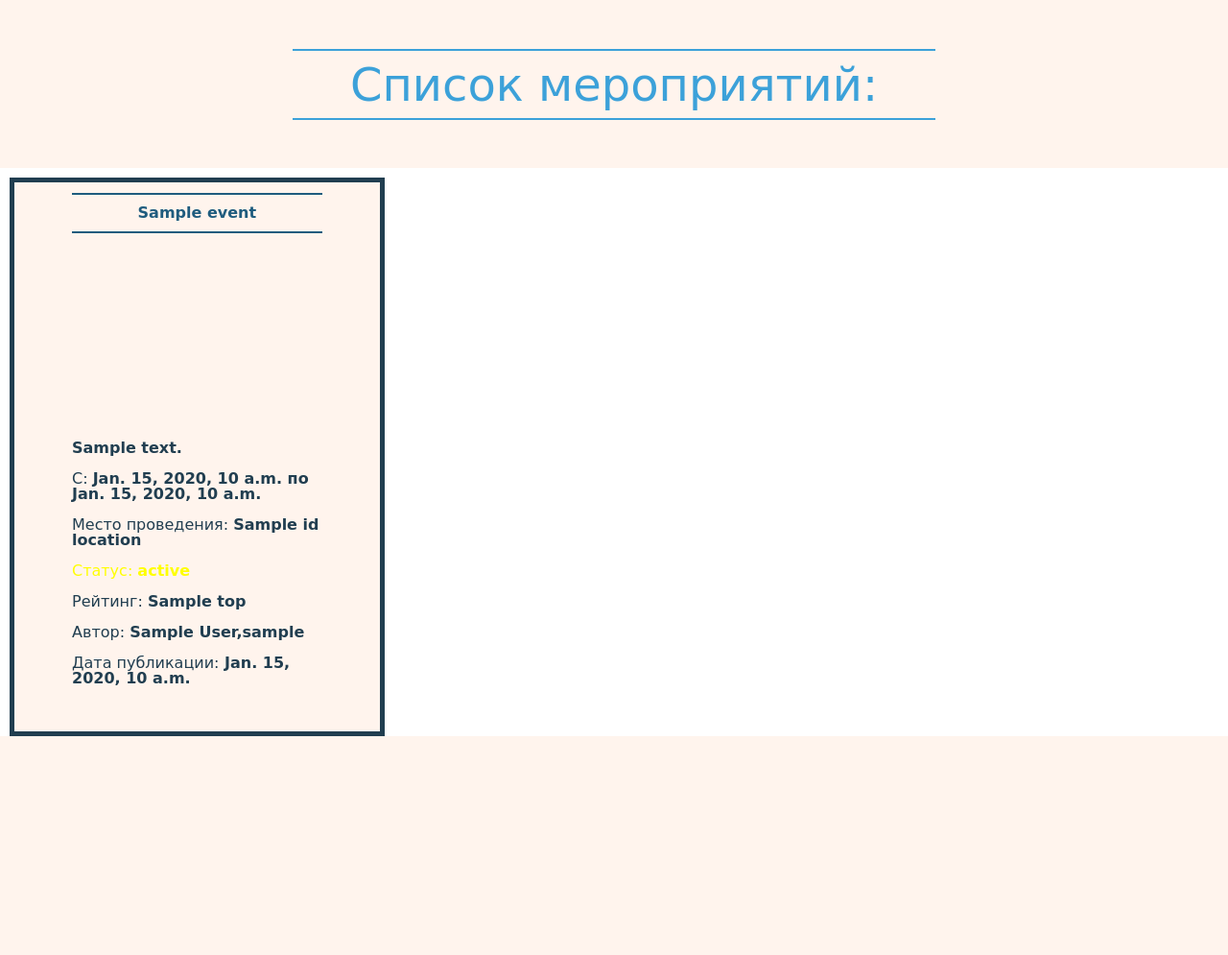
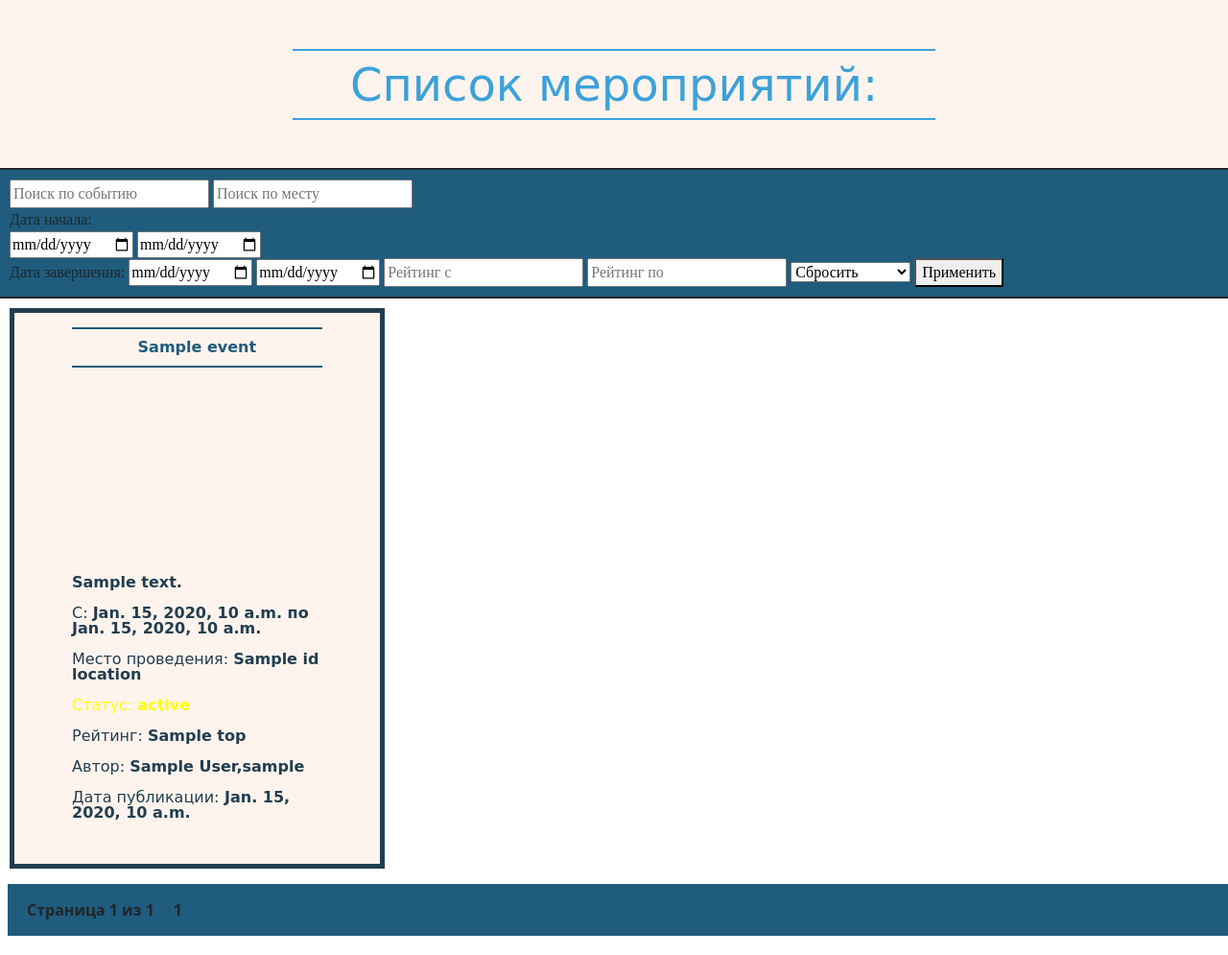
Before and after one commit to Skyrllex/city_event, a Django app: template apps/events/templates/events/list.html in a window 1280 px wide. Shown: the part 173-1168 px from the top of the page at 96% size. Before the commit the page ends 940 px from the top, so only its background shows below. Run offline with Django 5.2, Linux system fonts and the light colour scheme; the template is opened without the code that fills it: most values are stand-ins (such as "Sample title", 1, 10 or a date in 2020).

Commit message:
update User Interface add sort, search, filters

```diff
--- a/apps/events/models.py
+++ b/apps/events/models.py
@@ -109,8 +109,9 @@ class EventImage(models.Model):
 
 
    def save(self, *args, **kwargs):
-       super().save(*args, **kwargs)
-       if self.b_preview:
+    super().save(*args, **kwargs)
+
+    if self.b_preview:
         EventImage.objects.filter(
             event=self.event,
             b_preview = True
--- a/apps/events/templates/events/list.html
+++ b/apps/events/templates/events/list.html
@@ -2,21 +2,52 @@
 <html>
     <link href="https://cdn.jsdelivr.net/npm/bootstrap@5.1.3/dist/css/bootstrap.min.css" rel="stylesheet">
     <style>
+
+        .onebar {  display: inline-block;border-top: 2px solid; border-bottom: 2px solid; cursive; font-family: 'Righteous'; padding:10px; background: #1f5c7e; heigh: 300px; width: 100%;}
         .one h1 {  font-family: 'Righteous', cursive; position: relative;color: #3CA1D9;  display: inline-block;border-top: 2px solid; border-bottom: 2px solid; font-size: 3em; padding: 11px 60px; margin: 0;  line-height: 1;}
         .one h2 {  font-family: 'Righteous', cursive; position: relative;color: #3CA1D9;  display: inline-block;border-top: 2px solid; border-bottom: 2px solid; font-size: 3em; padding: 11px 60px; margin: 0;  line-height: 1;}
         .one3 h3 {  font-family: 'Righteous', cursive; text-align: center;color: #1f5c7e; border-top: 2px solid; border-bottom: 2px solid; font-size: 1em; padding: 11px 60px; margin: 0;  line-height: 1;}
         .one { background: #FFF4ED; padding: 50px 20px; text-align: center;}
-        .one3 { background: #FFF4ED;  font-family: 'Righteous', cursive; trandiron:transform 0.3s; height:100%; position: relative;color: #213e50; border: 5px solid; font-size: 1em; padding: 11px 60px; margin: 10px;  line-height: 1;}
+        .one3 { background: #FFF4ED;  font-family: 'Righteous', cursive; trandiron:transform 0.3s; height:99%; position: relative;color: #213e50; border: 5px solid; font-size: 1em; padding: 15px 60px; margin: 10px;  line-height: 1;}
         .one { background: #FFF4ED; padding: 50px 20px; text-align: center;}
         .one4 { background: #FFF4ED; padding: 10px 10px; text-align: center;  text-align: center; verticale-align: middle; line-height: normal; height: 200px;}
         .one h1:before, .one h1:after { content: "";  position: absolute; top: 0; width: 30px; height: 100%; border-left: 2px solid; border-right: 2px solid; background: repeating-linear-gradient(180deg, transparent, transparent 2px, #3CA1D9 2px, #3CA1D9 4px);} .one h1:before {left: 0;}
         .one h1:after {right: 0;}
         @media (max-width: 100%; min-height: 200px) {
         .one h1 {font-size: 2em;} }
+        .pagination { background: #1f5c7e; margin: 20px; text-align: center;width: 100%; padding:10px}
+        .pagination a { padding: 5px 10px; margin: 0 5px; border: 1px solid #ddd; text-decoration: none;}
+        .pagination .current { padding: 5px 10px;font-weight: bold;}
+</style>
     </style>
     <head><div class ="one"><tittle><h1>Платформа проведения мероприятий</h1></title></div></head>
     <body>
+
         <div class="one"> <h2>Cписок мероприятий: </h2></div>
+            <div class="onebar">
+                <form method="get">
+                    <input type="text" name = "search_name" placeholder="Поиск по событию">
+                    <input type="text" name = "search_loc" placeholder="Поиск по месту">
+                    <label> Дата начала: <label/>
+                    <input type="date" name = "start_date_from" placeholder="Начиннается с ">
+                    <input type="date" name = "start_date_to" placeholder="по ">
+                    <label> Дата завершения: <label/>
+                    <input type="date" name = "end_date_from" placeholder="Начиннается с ">
+                    <input type="date" name = "end_date_to" placeholder="по ">
+                    <input type="input" name = "top_from" placeholder="Рейтинг с ">
+                    <input type="inpet" name = "top_to" placeholder="Рейтинг по ">
+                    <select name="ordering">
+                        <option value="">Сбросить</option>
+                        <option value="name">Название А-Я</option>
+                        <option value="-name">Название Я-А</option>
+                        <option value="-start_date">Новые</option>
+                        <option value="start_date">Старые</option>
+                        <option value="-end_date">Начинаются</option>
+                        <option value="end_date">Заканчиваются</option>
+                    </select>
+                    <button type="submit">Применить</button>
+                </form>
+            </div>
             <div class ="row">
                 {% for event in events %}
                     <div class="col-lg-4 col-md-6 col-sm-12">
@@ -52,7 +83,28 @@
                     </div>
                 {% empty %}
                 {% endfor %}
-
+                <div class="pagination">
+                    <span class="current">
+                        Страница {{ page_obj.number }} из {{ page_obj.paginator.num_pages }}
+                    </span>
+                   {% if page_obj.has_next %}
+                        <a href="?page={{ page_obj.next_page_number }}">Назад</a>
+                    {% else %}
+                        <span class="disabled"></span>
+                    {% endif %}
+                    {% for num in page_obj.paginator.page_range %}
+                        {% if num == page_obj.number %}
+                            <span class="current">{{ num }}</span>
+                        {% else %}
+                            <a href="?page={{ num }}">{{ num }}</a>
+                        {% endif %}
+                    {% endfor %}
+                    {% if page_obj.has_previous %}
+                        <a href="?page={{ page_obj.previous_page_number }}">Вперед</a>
+                    {% else %}
+                        <span class="disabled"></span>
+                    {% endif %}
+                </div>
             </div>
         </div>
     </body>
```
Also changed, not shown: apps/events/admin.py (+5 -4 lines), apps/events/filters.py (added, +83 -0 lines), apps/events/views.py (+27 -3 lines).
